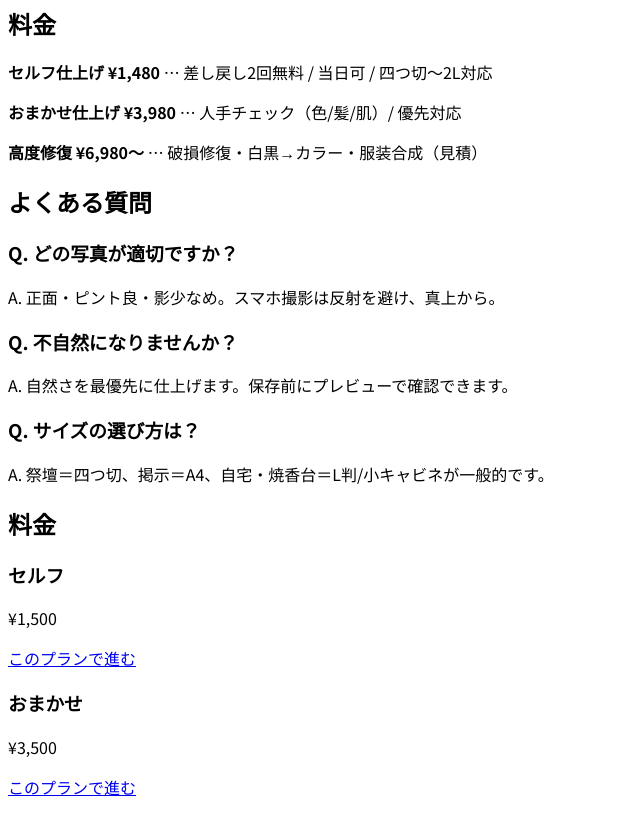
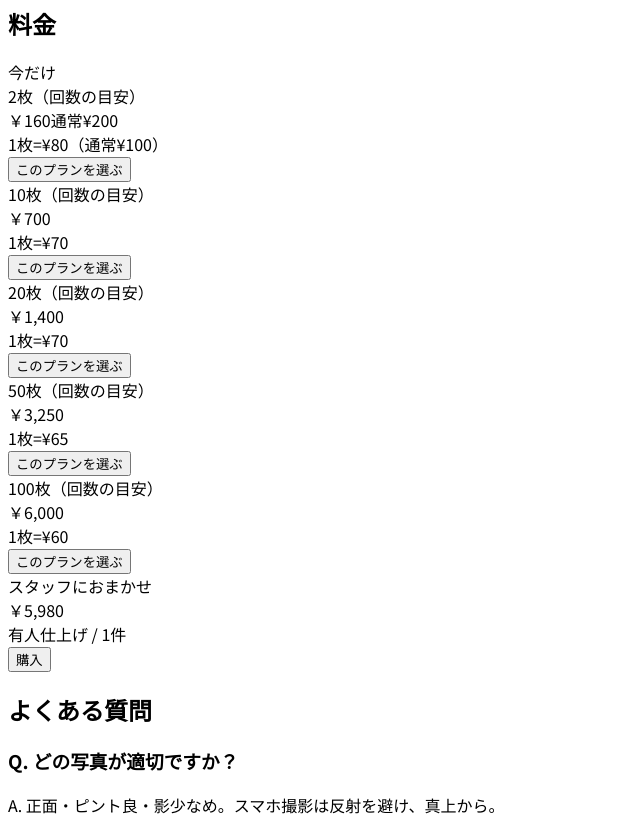
Before and after one commit to yuutasakka/jizai, a Next.js app in the folder Jizai/: page /memorial/human in a window 1280 px wide. Shown: the part 1640-2456 px from the top of the page, without its empty margins (0-640 px from the left). Built offline with nearby package versions, Linux system fonts and the light colour scheme; no server answers.

Commit message:
feat(pricing): switch to credit-based plans (2/10/20/50/100 + staff 5,980); UI cards with unit pricing, compareAt on 2枚; update purchase screen; add IAP SKUs CSV; JSON-LD lowPrice=160

```diff
--- /dev/null
+++ b/Jizai/app/_components/PricingCredits.tsx
@@ -0,0 +1,29 @@
+import { CREDIT_PLANS, STAFF_PLAN, formatYen } from '../../src/config/pricing';
+
+export default function PricingCredits() {
+  const plans = [...CREDIT_PLANS, STAFF_PLAN];
+  return (
+    <div className="grid gap-4 md:grid-cols-3">
+      {plans.map((p) => {
+        const isTwoPack = p.id === '2';
+        const title = p.isStaff ? 'スタッフにおまかせ' : `${p.units}枚（回数の目安）`;
+        return (
+          <div key={p.id} className="relative border rounded-md p-4 bg-[color:var(--color-jz-card)]">
+            {!p.isStaff && isTwoPack && (
+              <div className="absolute -top-2 right-3 text-xs px-2 py-1 rounded bg-[color:var(--color-jz-secondary)] text-white">今だけ</div>
+            )}
+            <div className="mb-2 text-[color:var(--color-jz-text-primary)] font-semibold">{title}</div>
+            <div className="flex items-baseline gap-2 mb-1">
+              <span className="text-xl font-semibold text-[color:var(--color-jz-text-primary)]">{formatYen(p.salePrice)}</span>
+              {isTwoPack && p.compareAtLabel && (
+                <span className="text-xs text-[color:var(--color-jz-text-tertiary)] line-through">{p.compareAtLabel}</span>
+              )}
+            </div>
+            <div className="text-sm text-[color:var(--color-jz-text-secondary)] mb-3">{p.unitLabel || ''}</div>
+            <button className="text-sm underline">{p.isStaff ? '購入' : 'このプランを選ぶ'}</button>
+          </div>
+        );
+      })}
+    </div>
+  );
+}
--- a/Jizai/app/memorial/human/page.tsx
+++ b/Jizai/app/memorial/human/page.tsx
@@ -28,7 +28,7 @@ const jsonLd = {
   serviceType: '遺影写真編集',
   provider: { '@type': 'Organization', name: 'JIZAI' },
   areaServed: 'JP',
-  offers: { '@type': 'AggregateOffer', lowPrice: '1480', priceCurrency: 'JPY' },
+  offers: { '@type': 'AggregateOffer', lowPrice: '160', priceCurrency: 'JPY' },
 };
 
 const faqLd = {
@@ -158,11 +158,9 @@ export default function Page() {
       {/* 料金 */}
       <section id="pricing" className="mb-12">
         <h2 className="jz-font-display jz-text-display-small mb-4">料金</h2>
-        <div className="space-y-2 jz-text-body">
-          <p><strong>セルフ仕上げ ¥1,480</strong> … 差し戻し2回無料 / 当日可 / 四つ切〜2L対応</p>
-          <p><strong>おまかせ仕上げ ¥3,980</strong> … 人手チェック（色/髪/肌）/ 優先対応</p>
-          <p><strong>高度修復 ¥6,980〜</strong> … 破損修復・白黒→カラー・服装合成（見積）</p>
-        </div>
+        {/* 新・クレジットプラン */}
+        {/* @ts-expect-error Server Component import */}
+        {require('../../_components/PricingCredits').default()}
       </section>
 
       {/* よくある質問 */}
@@ -184,19 +182,7 @@ export default function Page() {
         </div>
       </section>
 
-      {/* 料金 */}
-      <section className="mb-10">
-        <h2 className="jz-font-display jz-text-display-small mb-4">料金</h2>
-        <div className="grid md:grid-cols-3 gap-4">
-          {[{t:'セルフ',p:'¥1,500'},{t:'おまかせ',p:'¥3,500'},{t:'高度修復',p:'¥8,000'}].map(x=> (
-            <div key={x.t} className="border rounded-md p-4">
-              <h3 className="font-semibold mb-2">{x.t}</h3>
-              <p className="text-xl mb-2">{x.p}</p>
-              <a className="inline-block px-3 py-2 rounded-md border" href="/">このプランで進む</a>
-            </div>
-          ))}
-        </div>
-      </section>
+
 
       {/* 法務 */}
       <section className="text-center jz-text-caption text-[color:var(--color-jz-text-tertiary)]">
--- a/Jizai/src/config/pricing.ts
+++ b/Jizai/src/config/pricing.ts
@@ -2,45 +2,36 @@ export type Plan = {
   id: string;
   units: number; // 何枚分
   regularPrice: number; // 通常価格（円）
-  salePrice: number;    // セール価格（円）
+  salePrice: number; // 販売価格（円）
   recommended?: boolean;
   isStaff?: boolean; // スタッフアシストプランかどうか
+  unitLabel?: string; // UI表示用（1枚あたりなど）
+  compareAtLabel?: string; // 取り消し線の文言（例：通常¥200）
 };
 
-export const SALE_ENABLED = (import.meta as any)?.env?.VITE_SALE_ENABLED !== 'false';
-export const SALE_END_AT = (import.meta as any)?.env?.VITE_SALE_END_AT || '';
+export const SALE_ENABLED = true;
+export const SALE_END_AT = '';
 
-// 通常価格は 100円/枚
-const REGULAR_PER_UNIT = 100;
+// 新クレジットプラン（2025Q3）
+export const CREDIT_PLANS: Plan[] = [
+  { id: '2',   units: 2,   regularPrice: 200,  salePrice: 160, unitLabel: '1枚=¥80（通常¥100）', compareAtLabel: '通常¥200' },
+  { id: '10',  units: 10,  regularPrice: 700,  salePrice: 700, unitLabel: '1枚=¥70' },
+  { id: '20',  units: 20,  regularPrice: 1400, salePrice: 1400, unitLabel: '1枚=¥70' },
+  { id: '50',  units: 50,  regularPrice: 3250, salePrice: 3250, unitLabel: '1枚=¥65', recommended: true },
+  { id: '100', units: 100, regularPrice: 6000, salePrice: 6000, unitLabel: '1枚=¥60' },
+];
 
-// セール価格（ご要望の現状価格）
-const SALE_TABLE: Record<string, number> = {
-  '2': 160,
-  '10': 700,
-  '20': 1400,
-  '50': 3250,
-  '100': 6000,
-  'staff': 1980,
+export const STAFF_PLAN: Plan = {
+  id: 'staff',
+  units: 0,
+  regularPrice: 5980,
+  salePrice: 5980,
+  isStaff: true,
+  unitLabel: '有人仕上げ / 1件',
 };
 
 export function getPlans(): Plan[] {
-  const base: Array<{ id: string; units: number; recommended?: boolean; isStaff?: boolean }> = [
-    { id: '2', units: 2 },
-    { id: '10', units: 10 },
-    { id: '20', units: 20 },
-    { id: '50', units: 50, recommended: true },
-    { id: '100', units: 100 },
-    { id: 'staff', units: 1, isStaff: true },
-  ];
-
-  return base.map(({ id, units, recommended, isStaff }) => ({
-    id,
-    units,
-    regularPrice: isStaff ? 1980 : units * REGULAR_PER_UNIT,
-    salePrice: SALE_TABLE[id] ?? (isStaff ? 1980 : units * REGULAR_PER_UNIT),
-    recommended,
-    isStaff,
-  }));
+  return [...CREDIT_PLANS, STAFF_PLAN];
 }
 
 export function percentOff(regular: number, sale: number): number {
@@ -49,5 +40,5 @@ export function percentOff(regular: number, sale: number): number {
 }
 
 export function formatYen(n: number): string {
-  return `¥${n.toLocaleString('ja-JP')}`;
+  return new Intl.NumberFormat('ja-JP', { style: 'currency', currency: 'JPY' }).format(n);
 }
```
Also changed, not shown: Jizai/app/memorial/pet/page.tsx (+5 -18 lines), Jizai/app/memorial/photo/page.tsx (+5 -18 lines), Jizai/app/memorial/seizen/page.tsx (+5 -18 lines), Jizai/src/components/screens/purchase-screen.tsx (+10 -9 lines), Jizai/appstoreconnect/iap_skus.csv (added).
